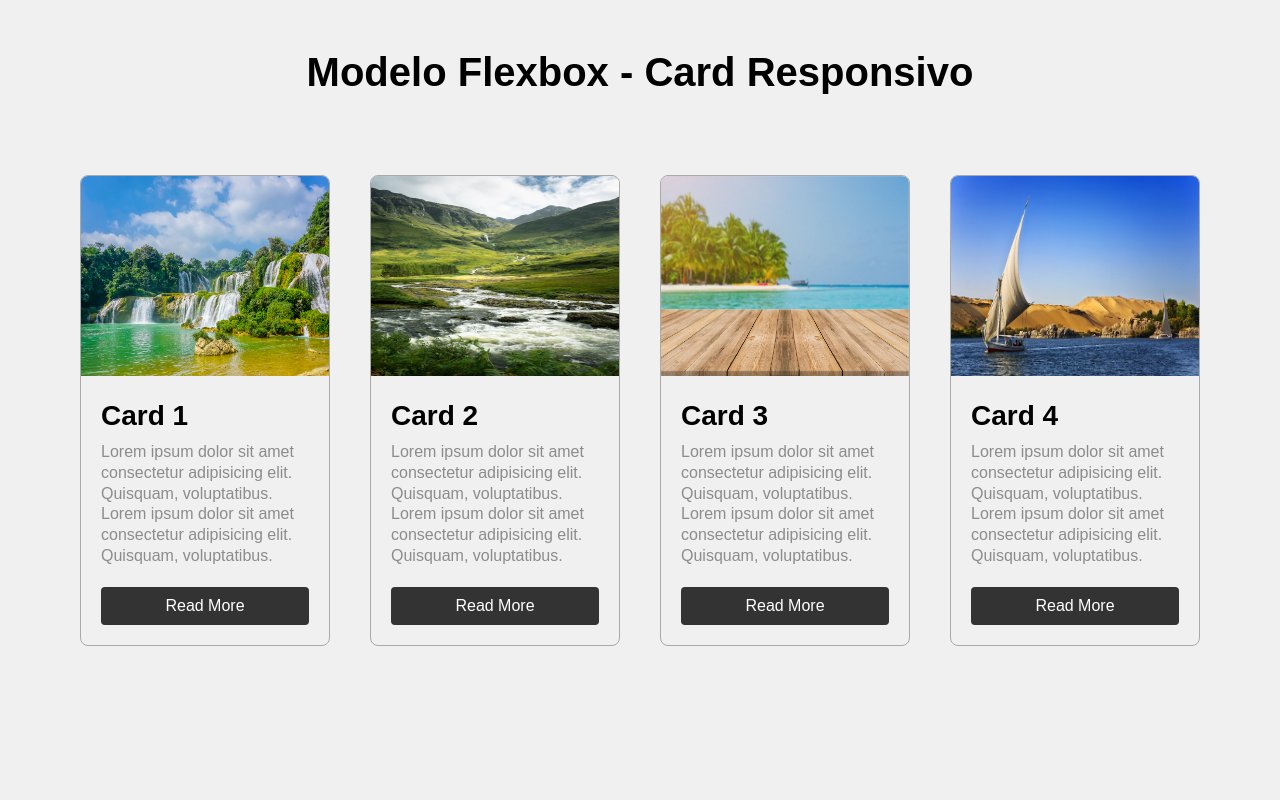
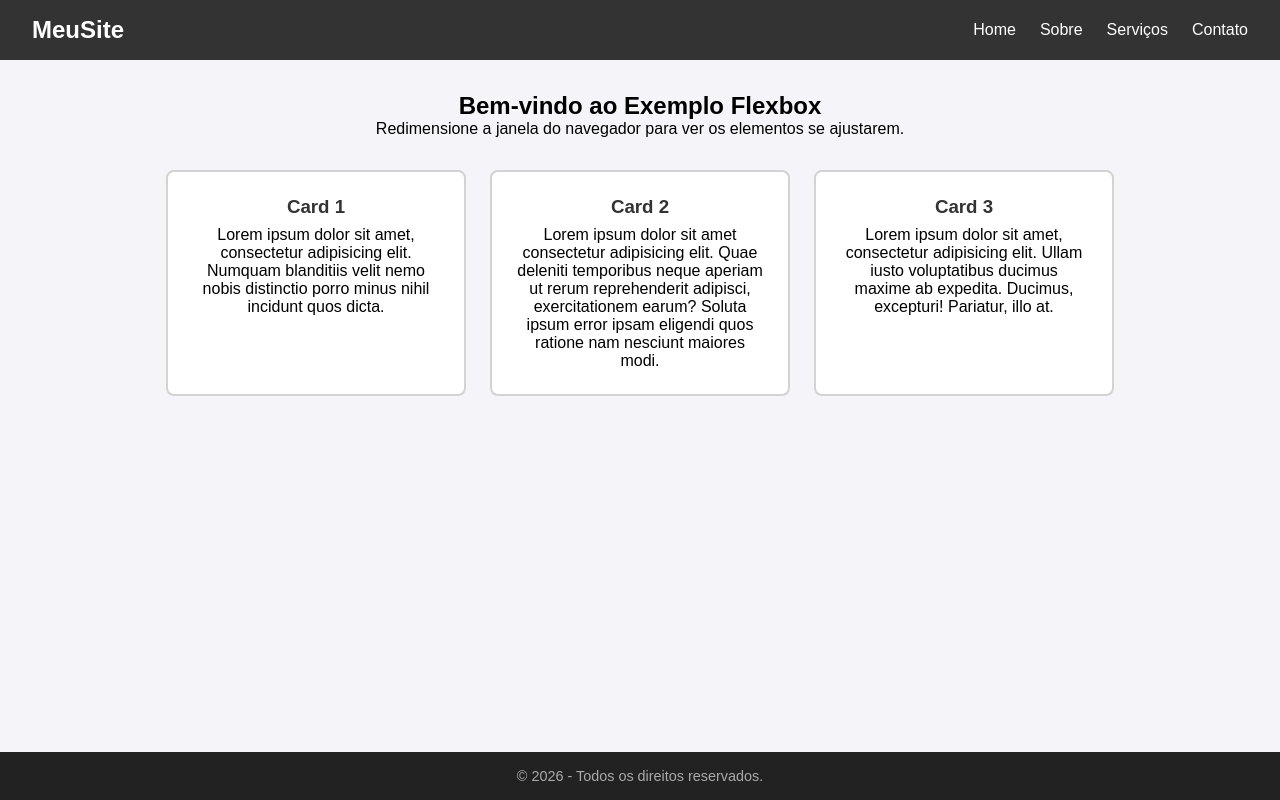
Before and after one commit to RoniePetersonDF2/diweb-2026-02, a plain HTML site: page unidade03/22/exercicio01/index.html in a window 1280 px wide. Drawn offline with Linux system fonts and the light colour scheme.

Commit message:
Add files via upload

```diff
--- a/unidade03/22/exercicio01/index.html
+++ b/unidade03/22/exercicio01/index.html
@@ -3,60 +3,56 @@
 <head>
     <meta charset="UTF-8">
     <meta name="viewport" content="width=device-width, initial-scale=1.0">
+    <link rel="stylesheet" href="style.css" />
     <title>Aula 22 - Exercício 01</title>
-    <link rel="stylesheet" href="./style.css">
-</head>
-<body>
-    <h1>Modelo Flexbox - Card Responsivo</h1>
-    <div class="card-container">
+  </head>
+  <body>
+    <header>
+      <div class="logo">MeuSite</div>
+      <nav>
+        <a href="#">Home</a>
+        <a href="#">Sobre</a>
+        <a href="#">Serviços</a>
+        <a href="#">Contato</a>
+      </nav>
+    </header>
+    <main>
+      <section class="hero">
+        <h1>Bem-vindo ao Exemplo Flexbox</h1>
+        <p>
+          Redimensione a janela do navegador para ver os elementos se ajustarem.
+        </p>
+      </section>
+      <div class="cards-container">
         <div class="card">
-            <img src="img/natureza-01.jpg" alt="Natureza 01">
-            <div class="card-content">
-                <h3 class="card-title">Card 1</h3>
-                <p class="card-subtitle">
-                    Lorem ipsum dolor sit amet consectetur adipisicing elit.
-                    Quisquam, voluptatibus. Lorem ipsum dolor sit amet consectetur
-                    adipisicing elit. Quisquam, voluptatibus.
-                </p>
-                <a href="#" class="card-btn">Read More</a>
-            </div>
+          <h3>Card 1</h3>
+          <p>
+            Lorem ipsum dolor sit amet, consectetur adipisicing elit. Numquam
+            blanditiis velit nemo nobis distinctio porro minus nihil incidunt
+            quos dicta.
+          </p>
         </div>
         <div class="card">
-            <img src="img/natureza-02.jpg" alt="Natureza 02">
-            <div class="card-content">
-                <h3 class="card-title">Card 2</h3>
-                <p class="card-subtitle">
-                    Lorem ipsum dolor sit amet consectetur adipisicing elit.
-                    Quisquam, voluptatibus. Lorem ipsum dolor sit amet consectetur
-                    adipisicing elit. Quisquam, voluptatibus.
-                </p>
-                <a href="#" class="card-btn">Read More</a>
-            </div>
+          <h3>Card 2</h3>
+          <p>
+            Lorem ipsum dolor sit amet consectetur adipisicing elit. Quae
+            deleniti temporibus neque aperiam ut rerum reprehenderit adipisci,
+            exercitationem earum? Soluta ipsum error ipsam eligendi quos ratione
+            nam nesciunt maiores modi.
+          </p>
         </div>
         <div class="card">
-            <img src="img/natureza-03.jpg" alt="Natureza 03">
-            <div class="card-content">
-                <h3 class="card-title">Card 3</h3>
-                <p class="card-subtitle">
-                    Lorem ipsum dolor sit amet consectetur adipisicing elit.
-                    Quisquam, voluptatibus. Lorem ipsum dolor sit amet consectetur
-                    adipisicing elit. Quisquam, voluptatibus.
-                </p>
-                <a href="#" class="card-btn">Read More</a>
-            </div>
+          <h3>Card 3</h3>
+          <p>
+            Lorem ipsum dolor sit amet, consectetur adipisicing elit. Ullam
+            iusto voluptatibus ducimus maxime ab expedita. Ducimus, excepturi!
+            Pariatur, illo at.
+          </p>
         </div>
-        <div class="card">
-            <img src="img/natureza-04.jpg" alt="Natureza 04">
-            <div class="card-content">
-                <h3 class="card-title">Card 4</h3>
-                <p class="card-subtitle">
-                    Lorem ipsum dolor sit amet consectetur adipisicing elit.
-                    Quisquam, voluptatibus. Lorem ipsum dolor sit amet consectetur
-                    adipisicing elit. Quisquam, voluptatibus.
-                </p>
-                <a href="#" class="card-btn">Read More</a>
-            </div>
-        </div>
-    </div>
-</body>
+      </div>
+    </main>
+    <footer>
+      <p>&copy; 2026 - Todos os direitos reservados.</p>
+    </footer>
+  </body>
 </html>
--- a/unidade03/22/exercicio01/style.css
+++ b/unidade03/22/exercicio01/style.css
@@ -1,59 +1,76 @@
 * {
+  box-sizing: border-box;
   margin: 0;
   padding: 0;
-  box-sizing: border-box;
 }
 body {
-  font-family: sans-serif;
-  background-color: #f0f0f0;
+  font-family: Arial, sans-serif;
+  display: flex;
+  flex-direction: column;
+  min-height: 100vh;
+  background-color: #f4f4f9;
 }
-h1 {
-    text-align: center;
-    margin-top: 50px;
-    font-size: 40px;
+header {
+  background-color: #333;
+  color: #fff;
+  display: flex;
+  justify-content: space-between;
+  align-items: center;
+  padding: 1rem 2rem;
 }
-.card-container {
+.logo {
+  font-size: 1.5rem;
+  font-weight: bold;
+}
+nav {
   display: flex;
+  gap: 1.5rem;
+}
+nav a {
+  color: #fff;
+  text-decoration: none;
+  font-weight: 500;
+}
+nav a:hover {
+  text-decoration: underline;
+}
+main {
+  flex-grow: 1;
+  padding: 2rem;
+  max-width: 1100px;
+  margin: 0 auto;
+  width: 100%;
+}
+.hero {
+  text-align: center;
+  margin-bottom: 2rem;
+}
+.cards-container {
+  display: flex;
+  gap: 1.5rem;
   flex-wrap: wrap;
   justify-content: center;
-  margin-top: 60px;
 }
 .card {
-    width: 250px;
-    background-color: #f0f0f0;
-    border-radius: 8px;
-    overflow: hidden;
-    margin: 20px;
-    border:1px solid #abaaaa;
+  background: #fff;
+  border-radius: 8px;
+  border: 2px solid #d3d3d3;
+  padding: 1.5rem;
+  flex: 1 1 250px;
+  flex-grow: 1;
+  flex-shrink: 1;
+  flex-basis: 250px;
+  max-width: 300px;
+  text-align: center;
 }
-.card img {
-    width: 100%;
-    height: 200px;
+.card h3 {
+  margin-bottom: 0.5rem;
+  color: #333;
 }
-.card-content {
-    padding: 20px;
+footer {
+  background-color: #222;
+  color: #aaa;
+  text-align: center;
+  padding: 1rem;
+  font-size: 0.9rem;
 }
-.card-content h3 {
-    font-size: 28px;
-    margin-bottom: 10px;
-}
-.card-content p {
-    font-size: 16px;
-    color: #8d8b8b;
-    line-height: 1.3;
-}
-.card-btn {
-    display: block;
-    margin-top: 20px;
-    padding: 10px 20px;
-    border-radius: 4px;
-    background-color: #333;
-    color: #fff;
-    text-decoration: none;
-    text-align: center;
-}
-.card-btn:hover {
-    background-color: transparent;
-    color: #333;
-    border: 1px solid #333;
-}
--- /dev/null
+++ b/unidade03/22/exercicio02/style.css
@@ -0,0 +1,59 @@
+* {
+  margin: 0;
+  padding: 0;
+  box-sizing: border-box;
+}
+body {
+  font-family: sans-serif;
+  background-color: #f0f0f0;
+}
+h1 {
+    text-align: center;
+    margin-top: 50px;
+    font-size: 40px;
+}
+.card-container {
+  display: flex;
+  flex-wrap: wrap;
+  justify-content: center;
+  margin-top: 60px;
+}
+.card {
+    width: 250px;
+    background-color: #f0f0f0;
+    border-radius: 8px;
+    overflow: hidden;
+    margin: 20px;
+    border:1px solid #abaaaa;
+}
+.card img {
+    width: 100%;
+    height: 200px;
+}
+.card-content {
+    padding: 20px;
+}
+.card-content h3 {
+    font-size: 28px;
+    margin-bottom: 10px;
+}
+.card-content p {
+    font-size: 16px;
+    color: #8d8b8b;
+    line-height: 1.3;
+}
+.card-btn {
+    display: block;
+    margin-top: 20px;
+    padding: 10px 20px;
+    border-radius: 4px;
+    background-color: #333;
+    color: #fff;
+    text-decoration: none;
+    text-align: center;
+}
+.card-btn:hover {
+    background-color: transparent;
+    color: #333;
+    border: 1px solid #333;
+}
```
Also changed, not shown: unidade03/22/exercicio02/index.html (added, +62 -0 lines), unidade03/22/exercicio02/img/favicon.png (added), unidade03/22/exercicio02/img/natureza-01.jpg (added), unidade03/22/exercicio02/img/natureza-02.jpg (added), unidade03/22/exercicio02/img/natureza-03.jpg (added), unidade03/22/exercicio02/img/natureza-04.jpg (added).
